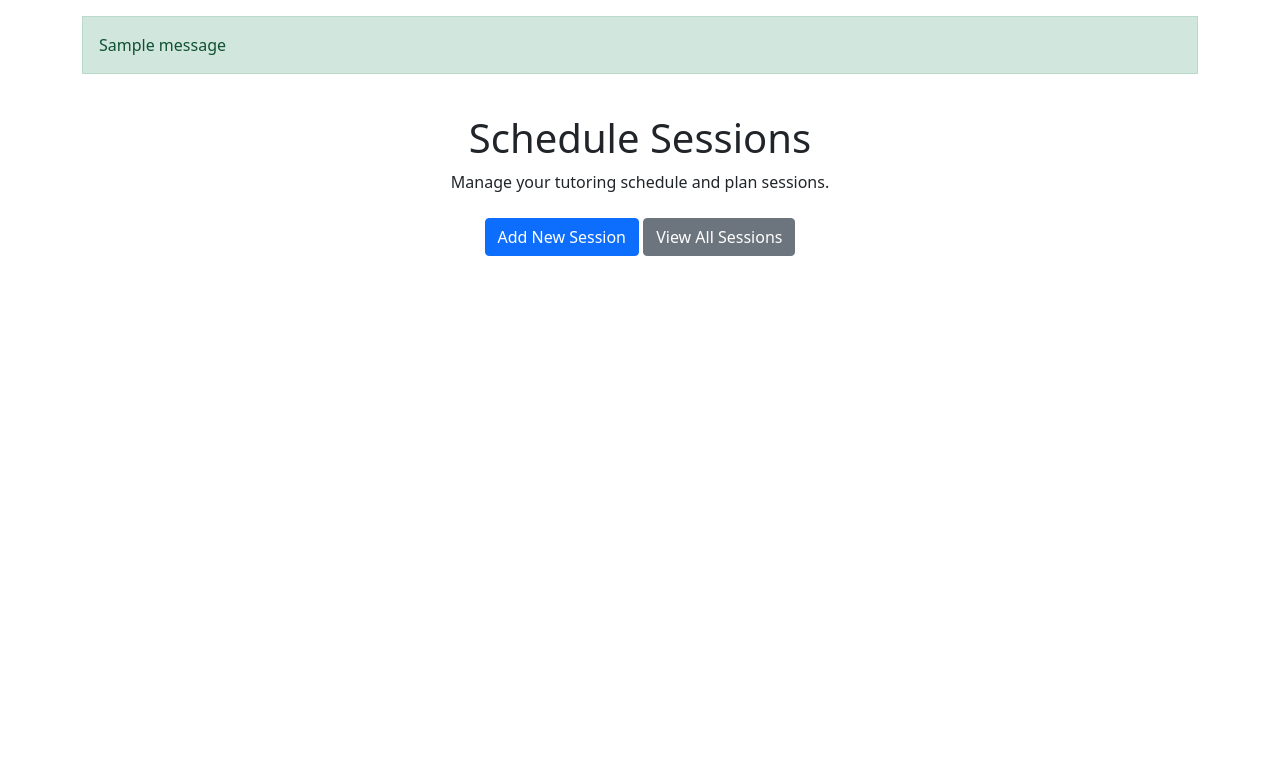
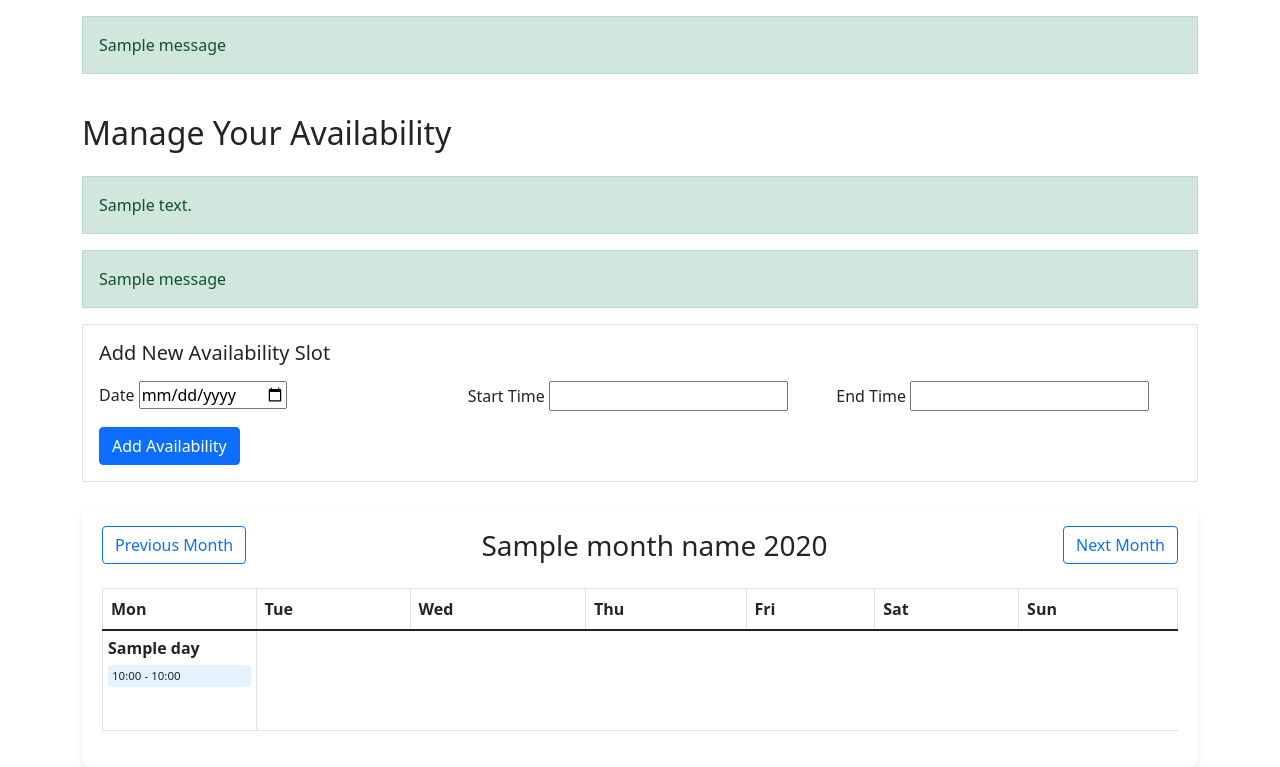
Before and after one commit to Martinnnnnns/SGPYear2, a Django app: template tutorials/templates/schedule_sessions.html in a window 1280 px wide. Shown: the part 56-823 px from the top of the page. Before the commit the page ends 312 px from the top, so only its background shows below. Run offline with Django 3.2, Linux system fonts and the light colour scheme; the template is opened without the code that fills it: most values are stand-ins (such as "Sample title", 1, 10 or a date in 2020); one stand-in notice (Sample message) is shown; form fields are guessed from the names that the template uses; some libraries are stand-ins or nearby versions.

Commit message:
Tutor Availability Calendar with Testing of Forms, Models and Views

```diff
--- a/tutorials/templates/schedule_sessions.html
+++ b/tutorials/templates/schedule_sessions.html
@@ -1,17 +1,149 @@
 {% extends 'base_content.html' %}
+{% load static %}
+{% block content %}
 
-{% block title %}
-Scheduling Page
-{% endblock %}
+<div class="container mt-4">
+    <h2 class="mb-4">Manage Your Availability</h2>
 
-{% block content %}
-<div class="container mt-4">
-    <h1 class="text-center">Schedule Sessions</h1>
-    <p class="text-center">Manage your tutoring schedule and plan sessions.</p>
+    {% if success_message %}
+    <div class="alert alert-success">
+        {{ success_message }}
+    </div>
+    {% endif %}
 
-    <div class="text-center mt-4">
-        <a href="#" class="btn btn-primary">Add New Session</a>
-        <a href="#" class="btn btn-secondary">View All Sessions</a>
+    {% if messages %}
+    {% for message in messages %}
+    <div class="alert alert-{% if message.tags == 'error' %}danger{% else %}{{ message.tags }}{% endif %}">
+        {{ message }}
+    </div>
+    {% endfor %}
+    {% endif %}
+
+    <div class="card mb-4">
+        <div class="card-body">
+            <h5 class="card-title mb-3">Add New Availability Slot</h5>
+            <form method="post">
+                {% csrf_token %}
+                <div class="row">
+                    <div class="col-md-4">
+                        <div class="form-group mb-3">
+                            <label for="{{ form.date.id_for_label }}">Date</label>
+                            {{ form.date }}
+                            {% if form.date.errors %}
+                            <div class="text-danger">{{ form.date.errors }}</div>
+                            {% endif %}
+                        </div>
+                    </div>
+                    <div class="col-md-4">
+                        <div class="form-group mb-3">
+                            <label for="{{ form.start_time.id_for_label }}">Start Time</label>
+                            {{ form.start_time }}
+                            {% if form.start_time.errors %}
+                            <div class="text-danger">{{ form.start_time.errors }}</div>
+                            {% endif %}
+                        </div>
+                    </div>
+                    <div class="col-md-4">
+                        <div class="form-group mb-3">
+                            <label for="{{ form.end_time.id_for_label }}">End Time</label>
+                            {{ form.end_time }}
+                            {% if form.end_time.errors %}
+                            <div class="text-danger">{{ form.end_time.errors }}</div>
+                            {% endif %}
+                        </div>
+                    </div>
+                </div>
+                {% if form.non_field_errors %}
+                <div class="alert alert-danger">
+                    {{ form.non_field_errors }}
+                </div>
+                {% endif %}
+                <button type="submit" class="btn btn-primary">Add Availability</button>
+            </form>
+        </div>
+    </div>
+
+    <div class="calendar-container">
+        <div class="d-flex justify-content-between align-items-center mb-4">
+            <a href="?month={{ prev_month }}&year={{ prev_year }}" class="btn btn-outline-primary">
+                Previous Month
+            </a>
+            <h3 class="mb-0">{{ month_name }} {{ year }}</h3>
+            <a href="?month={{ next_month }}&year={{ next_year }}" class="btn btn-outline-primary">
+                Next Month
+            </a>
+        </div>
+        <div class="table-responsive">
+            <table class="table table-bordered">
+                <thead>
+                    <tr>
+                        <th>Mon</th>
+                        <th>Tue</th>
+                        <th>Wed</th>
+                        <th>Thu</th>
+                        <th>Fri</th>
+                        <th>Sat</th>
+                        <th>Sun</th>
+                    </tr>
+                </thead>
+                <tbody>
+                    {% for week in calendar %}
+                    <tr>
+                        {% for day_data in week %}
+                        <td class="{% if day_data.day == 0 %}empty{% endif %}">
+                            {% if day_data.day != 0 %}
+                            <div class="date-number">{{ day_data.day }}</div>
+                            <div class="slots-container">
+                                {% for slot in day_data.slots %}
+                                <div class="time-slot">
+                                    {{ slot.start_time|time:"H:i" }} - {{ slot.end_time|time:"H:i" }}
+                                </div>
+                                {% endfor %}
+                            </div>
+                            {% endif %}
+                        </td>
+                        {% endfor %}
+                    </tr>
+                    {% endfor %}
+                </tbody>
+            </table>
+        </div>
     </div>
 </div>
+
+<style>
+    .calendar-container {
+        background: white;
+        border-radius: 8px;
+        padding: 20px;
+        box-shadow: 0 2px 4px rgba(0,0,0,0.1);
+    }
+    .date-number {
+        font-weight: bold;
+        margin-bottom: 5px;
+    }
+    .slots-container {
+        font-size: 0.8em;
+    }
+    .time-slot {
+        background: #e3f2fd;
+        padding: 2px 4px;
+        margin: 2px 0;
+        border-radius: 3px;
+        font-size: 0.9em;
+    }
+    td {
+        height: 100px;
+        width: 14.28%;
+        vertical-align: top !important;
+        padding: 5px !important;
+    }
+    td.empty {
+        background: #f8f9fa;
+    }
+    .form-control {
+        width: 100%;
+    }
+</style>
+
 {% endblock %}
```
Also changed, not shown: tutorials/forms.py (+61 -1 lines), tutorials/models.py (+11 -0 lines), tutorials/tests/forms/test_tutor_availability_form.py (added, +70 -0 lines), tutorials/tests/models/test_tutor_availability_model.py (added, +54 -0 lines), tutorials/tests/views/test_schedule_sessions.py (added, +69 -0 lines), tutorials/views.py (+77 -8 lines), tutorials/migrations/0005_tutoravailability.py (added).
